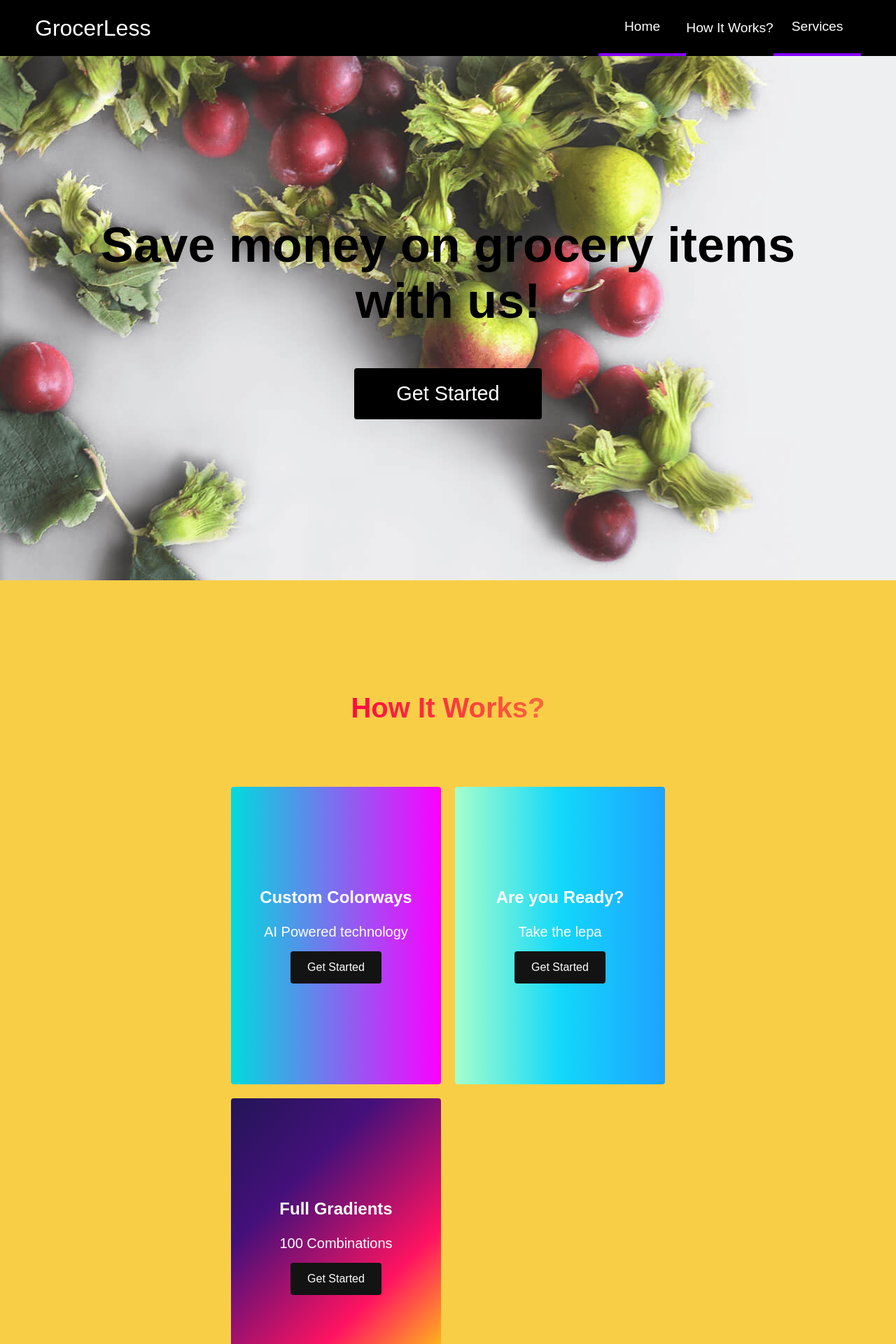
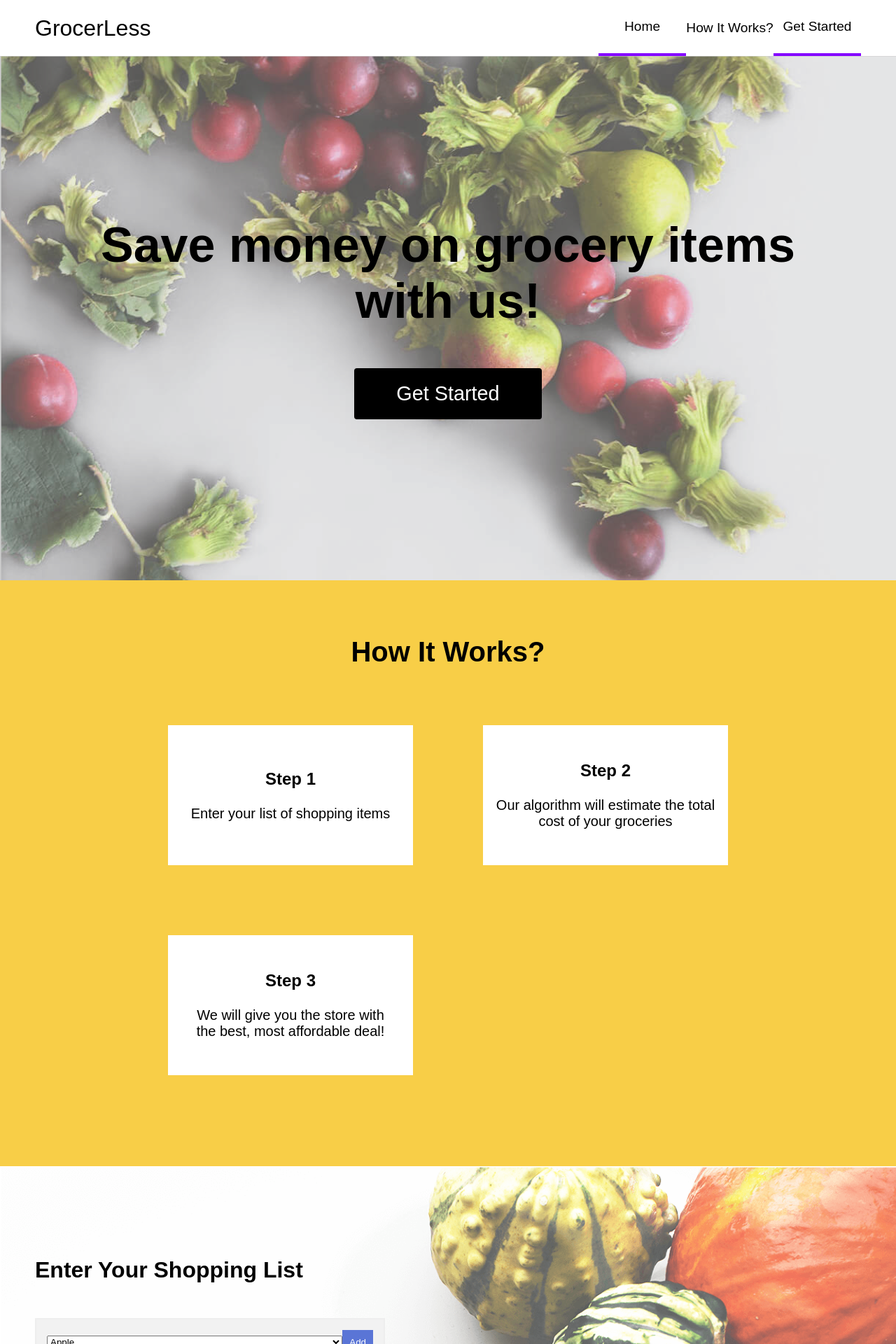
Before and after one commit to anooood/AthenaHacks, a Flask app: template Flask-demo/templates/index.html in a window 1280 px wide. Shown: the top 1920 px of the page at 70% size. Run offline with Flask 2, Linux system fonts and the light colour scheme; the template is opened without the code that fills it, so the values that code supplies are empty; some libraries are stand-ins or nearby versions.

Commit message:
Updated files

```diff
--- a/Flask-demo/main.py
+++ b/Flask-demo/main.py
@@ -1,20 +1,38 @@
-from flask import Flask, render_template, url_for, request, jsonify
+from flask import Flask, render_template, url_for, request, jsonify, redirect, make_response
 import sys
+import logging
 
 app = Flask(__name__)
+app.debug = True
 
-@app.route('/my_function', methods=['GET', 'POST'])
-def my_function():
+# logging.basicConfig(filename='record.log', level=logging.DEBUG, format=f'%(asctime)s %(levelname)s %(name)s %(threadName)s : %(message)s')
+
+@app.route('/', methods=['GET', 'POST'])
+def index():
+  return render_template('index.html')
+
+@app.route('/results', methods=['GET', 'POST'])
+def results():
   if request.method == 'POST':
-    data = request.json()
-    print(data, file=sys.stderr)
-  return jsonify(data)
+    return redirect(url_for('results'))
+  return render_template('results.html')
 
-# @app.route('/', methods=['GET', 'POST'])
-# def index():
-#   return render_template('index.html')
+# @app.route('/my_function', methods=['GET', 'POST'])
+# def my_function():
+#   if request.method == 'POST':
+#     data = request.get_json()
+#     print(data)
+#     app.logger.info(data)
+#     return jsonify(data)
+#   else:
+#     print(data)
+#     return render_template('index.html', data)
 
-# if __name__ == "__main__":
-#   app.run(debug=True)
+# @app.route('/my_function', methods=['POST'])
+# def my_function():
+#     jsdata = request.form['data']
+#     print(jsdata)
+#     return jsonify(jsdata)
 
-x=4
+if __name__ == "__main__":
+  app.run(host="localhost", debug=True)
--- a/Flask-demo/static/shop-list.css
+++ b/Flask-demo/static/shop-list.css
@@ -1,8 +1,20 @@
 /* (A) SHARED */
 
+.shopping {
+  display: flex;
+  flex-direction: column;
+  /* justify-content: center; */
+  /* align-items: end; */
+  height: 100%;
+  padding: 5rem 50px;
+  background-image: url("Picture2.png");
+}
+
 #shoplist {
+  /* margin-left: 100px; */
   margin-top: 50px;
-  align-items: center;
+  /* align-items: center;
+  justify-content: center; */
 }
 
 #shop-wrap, #shop-wrap > * { box-sizing: border-box; }
--- a/Flask-demo/static/shop-list.js
+++ b/Flask-demo/static/shop-list.js
@@ -97,24 +97,27 @@ var slist = {
         del.onclick = () => { slist.delete(i); };
         row.appendChild(del);
 
-        // COMPLETED/NOT YET BUTTON
-        let ok = document.createElement("input");
-        ok.className = "item-ok";
-        ok.type = "button";
-        ok.value = slist.items[i].done ? "Not Yet" : "Got It";
-        ok.onclick = () => { slist.toggle(i); };
-        row.appendChild(ok);
+        // // COMPLETED/NOT YET BUTTON
+        // let ok = document.createElement("input");
+        // ok.className = "item-ok";
+        // ok.type = "button";
+        // ok.value = slist.items[i].done ? "Not Yet" : "Got It";
+        // ok.onclick = () => { slist.toggle(i); };
+        // row.appendChild(ok);
       }
     }
   }
 };
+
 window.addEventListener("load", slist.init);
 
-$.ajax({
-  url: Flask.url_for('my_function'),
-  type: 'POST',
-  data: slist.items,   // converts js value to JSON string
-  })
-  .done(function(result){     // on success get the return object from server
-      console.log(result)     // do whatever with it. In this case see it in console
-  })
+// $.ajax({
+//   url: '/my_function',
+//   type: 'POST',
+//   data: JSON.stringify(slist.items),   // converts js value to JSON string
+//   })
+//   .done(function(result){     // on success get the return object from server
+//       console.log(result)     // do whatever with it. In this case see it in console
+//   })
+
+console.log(data.items)
--- a/Flask-demo/static/styles.css
+++ b/Flask-demo/static/styles.css
@@ -7,7 +7,7 @@
 }
 
 .navbar {
-  background: black;
+  background: white;
   height: 80px;
   display: flex;
   justify-content: center;
@@ -30,7 +30,7 @@
 }
 
 #navbar__logo {
-  background-color: #ffffff;
+  background-color: black;
   /* background-image: linear-gradient(to top, #ff0844 0%, #ffb199 100%); */
   background-size: 100%;
   -webkit-background-clip: text;
@@ -55,7 +55,7 @@
 }
 
 .navbar__links {
-  color: #fff;
+  color: black;
   display: flex;
   align-items: center;
   justify-content: center;
@@ -71,24 +71,6 @@
   align-items: center;
   padding: 0 1rem;
   width: 100%;
-}
-
-.button {
-  display: flex;
-  justify-content: center;
-  align-items: center;
-  text-decoration: none;
-  padding: 10px 20px;
-  height: 100%;
-  width: 100%;
-  border: none;
-  outline: none;
-  border-radius: 4px;
-  background: #833ab4;
-  background: -webkit-linear-gradient(to right, #fcb045, #fd1d1d, #833ab4);
-  background: linear-gradient(to right, #fcb045, #fd1d1d, #833ab4);
-  color: #fff;
-  transition: all 0.3s ease;
 }
 
 .navbar__links:hover {
@@ -138,7 +120,7 @@
     height: 3px;
     margin: 5px auto;
     transition: all 0.3s ease-in-out;
-    background: #fff;
+    background: black;
   }
 
   .navbar__item {
@@ -192,7 +174,7 @@
 
 /* Hero Section */
 .hero {
-  background-image: url("contact-bg.png");
+  background-image: url("Picture1.png");
   /* background: linear-gradient(to right, #161616, #000000); */
   background-color: #cccccc;
   padding: 200px 0;
@@ -332,7 +314,7 @@
   font-weight: 700;
 }
 
-.main__btn {
+.button {
   font-size: 1.8rem;
   background: black;
   /* background: -webkit-linear-gradient(to right, #fcb045, #fd1d1d, #833ab4);
@@ -347,14 +329,14 @@
   outline: none;
 }
 
-.main__btn a {
+.button a {
   position: relative;
   z-index: 2;
   color: #fff;
   text-decoration: none;
 }
 
-.main__btn:after {
+.button:after {
   position: absolute;
   content: '';
   top: 0;
@@ -366,11 +348,11 @@
   border-radius: 4px;
 }
 
-.main__btn:hover {
+.button:hover {
   color: #fff;
 }
 
-.main__btn:hover:after {
+.button:hover:after {
   width: 100%;
 }
 
@@ -480,64 +462,45 @@
   justify-content: center;
   align-items: center;
   height: 100%;
-  padding: 10rem 0;
+  padding: 5rem 0;
 }
 
 .services h1 {
-  background-color: #ff8177;
-  background-image: linear-gradient(to right, #ff0844 0%, #f7673c 100%);
+  background-color: black;
   background-size: 100%;
   -webkit-background-clip: text;
   -moz-background-clip: text;
   -webkit-text-fill-color: transparent;
   -moz-text-fill-color: transparent;
-  margin-bottom: 5rem;
+  margin-bottom: 2rem;
   font-size: 2.5rem;
 }
 
 .services__wrapper {
   display: grid;
-  grid-template-columns: 1fr 1fr 1fr 1fr;
+  grid-template-columns: 1fr 1fr 1fr;
   grid-template-rows: 1fr;
 }
 
 .services__card {
-  margin: 10px;
-  height: 425px;
-  width: 300px;
-  border-radius: 4px;
+  margin: 50px;
+  height: 200px;
+  width: 350px;
   display: flex;
   flex-direction: column;
   justify-content: center;
-  color: #fff;
-  background-image: linear-gradient(to right, #00dbde 0%, #fc00ff 100%);
+  color: black;
+  background: white;
   transition: 0.3s ease-in;
 }
 
 .services__card:nth-child(2) {
-  background: #1fa2ff; /* fallback for old browsers */
-  background: -webkit-linear-gradient(
-    to right,
-    #a6ffcb,
-    #12d8fa,
-    #1fa2ff
-  ); /* Chrome 10-25, Safari 5.1-6 */
-  background: linear-gradient(
-    to right,
-    #a6ffcb,
-    #12d8fa,
-    #1fa2ff
-  ); /* W3C, IE 10+/ Edge, Firefox 16+, Chrome 26+, Opera 12+, Safari 7+ */
+  background: white; /* fallback for old browsers */
 }
 
 .services__card:nth-child(3) {
-  background-image: linear-gradient(
-    -225deg,
-    #231557 0%,
-    #44107a 29%,
-    #ff1361 67%,
-    #fff800 100%
-  );
+  background: white; /* fallback for old browsers */
+  padding: 0 2rem;
 }
 
 .services__card h2 {
@@ -591,7 +554,7 @@
 /* Footer CSS */
 .footer__container {
   background-color: #131313;
-  padding: 5rem 0;
+  padding: 2rem 0;
   display: flex;
   flex-direction: column;
   justify-content: center;
--- a/Flask-demo/templates/index.html
+++ b/Flask-demo/templates/index.html
@@ -12,7 +12,6 @@
       crossorigin="anonymous"
     />
     <link href="{{ url_for('static', filename='shop-list.css') }}" rel="stylesheet">
-    <script src="{{ url_for('static', filename='shop-list.js') }}"></script>
   </head>
   <body>
     <!-- Navbar Section -->
@@ -28,12 +27,10 @@
             <a href="#home" class="navbar__links" id="home-page">Home</a>
           </li>
           <li class="navbar__item">
-            <a href="#services" class="navbar__links" id="about-page">How It Works?</a>
+            <a href="#about" class="navbar__links" id="about-page">How It Works?</a>
           </li>
           <li class="navbar__item">
-            <a href="#services" class="navbar__links" id="services-page"
-              >Services</a
-            >
+            <a href="#services" class="navbar__links" id="services-page">Get Started</a>
           </li>
         </ul>
       </div>
@@ -43,35 +40,32 @@
     <div class="hero" id="home">
       <div class="hero__container">
         <h1 class="hero__heading">Save money on grocery items with us!<span></span></h1>
-        <!-- <p class="hero__description">Unlimited Possibilities</p> -->
-        <button class="main__btn"><a href="#">Get Started</a></button>
+        <button class="button"><a href="#services" id="services-page">Get Started</a></button>
       </div>
     </div>
 
         <!-- Services Section -->
-        <div class="services" id="services">
+        <div class="services" id="about">
           <h1>How It Works?</h1>
           <div class="services__wrapper">
             <div class="services__card">
-              <h2>Custom Colorways</h2>
-              <p>AI Powered technology</p>
-              <div class="services__btn"><button>Get Started</button></div>
+              <h2>Step 1</h2>
+              <p>Enter your list of shopping items</p>
             </div>
             <div class="services__card">
-              <h2>Are you Ready?</h2>
-              <p>Take the lepa</p>
-              <div class="services__btn"><button>Get Started</button></div>
+              <h2>Step 2</h2>
+              <p>Our algorithm will estimate the total cost of your groceries</p>
             </div>
             <div class="services__card">
-              <h2>Full Gradients</h2>
-              <p>100 Combinations</p>
-              <div class="services__btn"><button>Get Started</button></div>
+              <h2>Step 3</h2>
+              <p>We will give you the store with the best, most affordable deal!</p>
             </div>
             </div>
           </div>
         </div>
 
-    <h1 id="shoplist">SHOPPING LIST</h1>
+    <div class="shopping" id="services">
+    <h1 id="shoplist">Enter Your Shopping List</h1>
     <div id="shop-wrap">
       <!-- (A) ADD NEW ITEM -->
       <form id="shop-form">
@@ -106,15 +100,22 @@
       <!-- (B) SHOPPING LIST -->
       <div id="shop-list"></div>
     </div>
+    <div>
+      <form action="post">
+      <button class="Submit" id="submit"><a href="/results" id="submit">Submit</a></button>
+    </form>
+    </div>
+    </div>
+
 
     <!-- Footer Section -->
     <div class="footer__container">
       <section class="social__media">
         <div class="social__media--wrap">
           <div class="footer__logo">
-            <a href="/" id="footer__logo">COLOR</a>
+            <a href="/" id="footer__logo">GrocerLess</a>
           </div>
-          <p class="website__rights">© COLOR 2020. All rights reserved</p>
+          <p class="website__rights">© GrocerLess 2020. All rights reserved</p>
           <div class="social__icons">
             <a href="/" class="social__icon--link" target="_blank"
               ><i class="fab fa-facebook"></i
@@ -136,7 +137,9 @@
       </section>
     </div>
 
+    <script src="https://ajax.googleapis.com/ajax/libs/jquery/3.5.1/jquery.min.js"></script>
     <script src="{{ url_for('static', filename='app.js') }}"></script>
-    <script src="https://ajax.googleapis.com/ajax/libs/jquery/2.2.0/jquery.min.js"></script>
+    <script src="{{ url_for('static', filename='shop-list.js') }}"></script>
+
   </body>
 </html>
```
Also changed, not shown: other parts of Flask-demo/static/shop-list.css (+40 -1 lines), Flask-demo/static/test.py (added, +19 -0 lines), Flask-demo/templates/results.html (added, +118 -0 lines), Flask-demo/static/Picture2.png, Flask-demo/static/app.js (line endings or trailing spaces), 1 other file.
